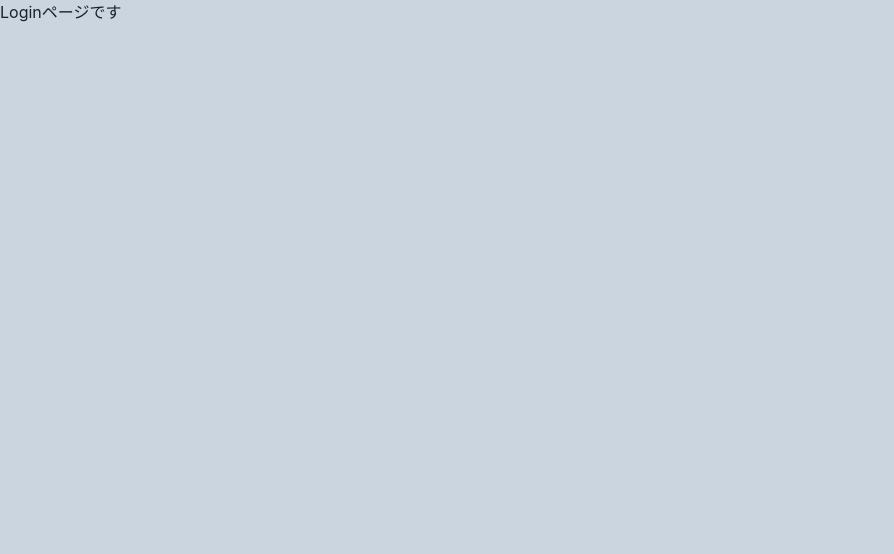
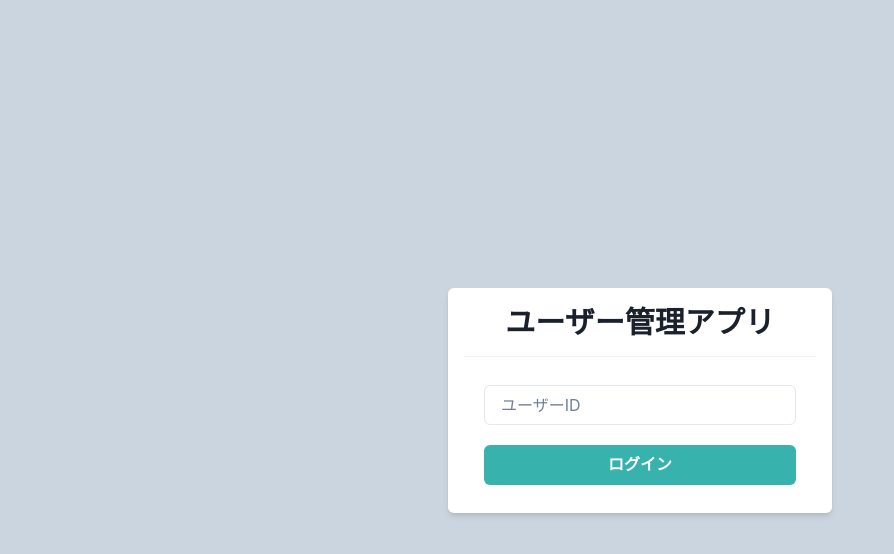
Before and after one commit to Yono1112/react-usercard-app, a React (Create React App) app: page / in a window 1280 px wide. Shown: the top 554 px of the page, without its empty margins (0-894 px from the left). Built offline with nearby package versions, Linux system fonts and the light colour scheme.

Commit message:
create login design

```diff
--- a/src/components/pages/Login.tsx
+++ b/src/components/pages/Login.tsx
@@ -1,5 +1,17 @@
+import { Box, Button, Divider, Flex, Heading, Input, Stack } from "@chakra-ui/react"
 import { FC, memo } from "react"
 
 export const Login: FC = memo(() => {
-	return <p>Loginページです</p>
+	return (
+		<Flex align="center" justify="center" height="100vh">
+			<Box bg="white" w="sm" p={4} borderRadius="md" shadow="md">
+				<Heading as="h1" size="lg" textAlign="center">ユーザー管理アプリ</Heading>
+				<Divider my={4}/>
+				<Stack spacing={5} py={3} px={5}>
+					<Input placeholder="ユーザーID" />
+					<Button bg="teal.400" color="white" _hover={{ opacity: 0.8 }} >ログイン</Button>
+				</Stack>
+			</Box>
+		</Flex>
+	)
 })
```
